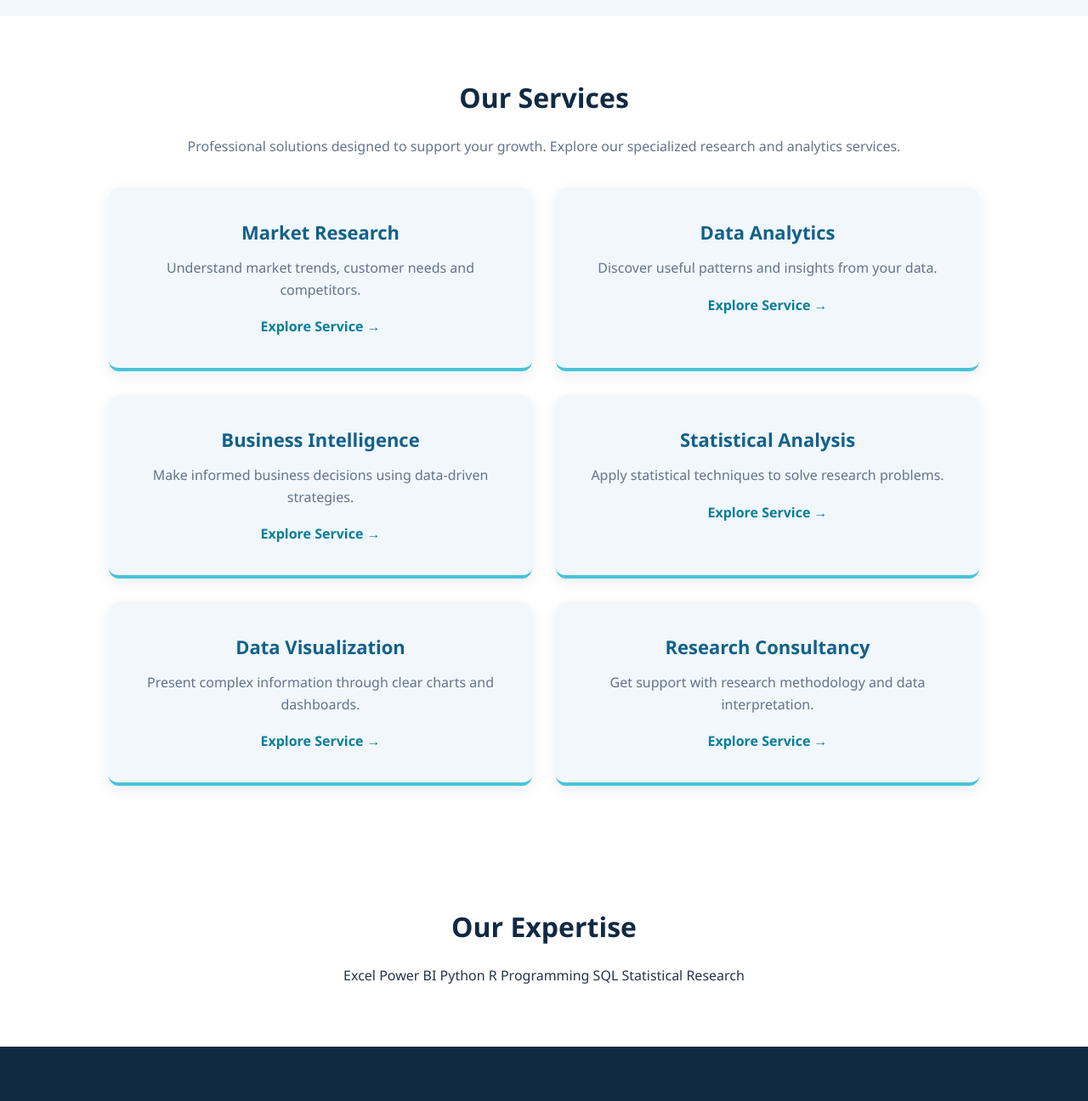
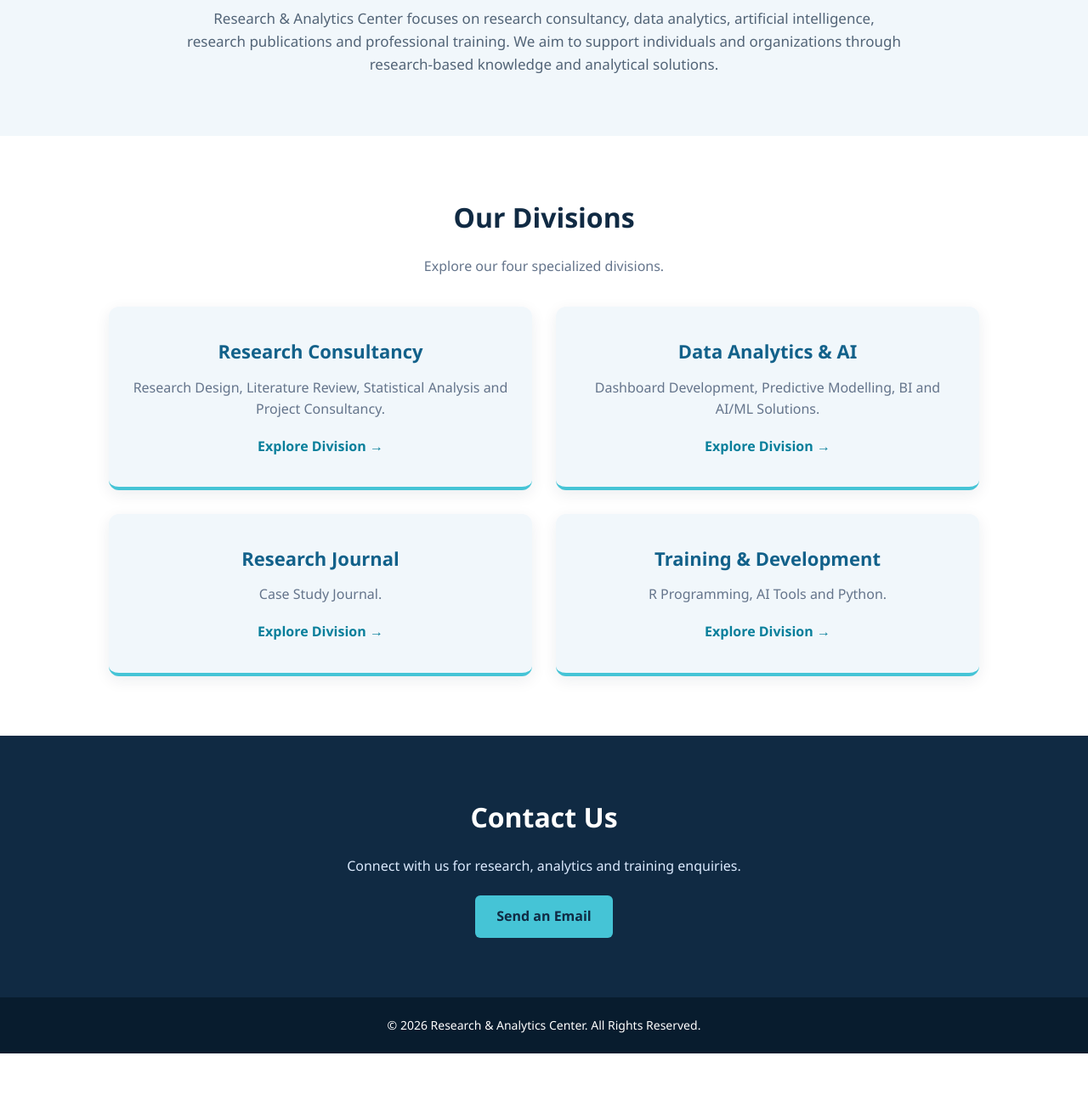
Before and after one commit to ojtwebsitemanagement-prog/research-analytics-website, a plain HTML site: page index.html in a window 1280 px wide. Shown: the part 706-2002 px from the top of the page at 85% size. After the commit the page ends 1946 px from the top, so only its background shows below. Drawn offline with Linux system fonts and the light colour scheme.

Commit message:
Updated Index Service Page

```diff
--- a/index.html
+++ b/index.html
@@ -4,7 +4,7 @@
 <head>
     <meta charset="UTF-8">
     <meta name="viewport" content="width=device-width, initial-scale=1.0">
-    <title>Research & Analytics Consultancy</title>
+    <title>Research & Analytics Center</title>
     <link rel="stylesheet" href="style.css">
 </head>
 <body>
@@ -12,114 +12,85 @@
 <header>
     <nav class="navbar">
         <div class="logo">Research<span>&Analytics</span></div>
-
         <ul class="nav-links">
             <li><a href="#home">Home</a></li>
             <li><a href="#about">About</a></li>
-                <li><a href="#services">Services</a></li>
-                <li><a href="#expertise">Expertise</a></li>
+            <li><a href="#divisions">Divisions</a></li>
+            <li><a href="research-journal.html">Research Journal</a></li>
             <li><a href="#contact">Contact</a></li>
         </ul>
     </nav>
 </header>
 
-    <section class="services" id="divisions">
+<section class="hero" id="home">
     <div class="hero-content">
-            <p class="tagline">INSIGHTS THAT DRIVE SUCCESS</p>
-            <h1>Turning Research Into <span>Smart Decisions</span></h1>
+        <p class="tagline">RESEARCH • ANALYTICS • INNOVATION</p>
+        <h1>Research & Analytics <span>Center</span></h1>
         <p>
-                We provide research, data analytics and business
-                intelligence solutions to help organizations
-                make better decisions.
+            Providing research consultancy, data analytics,
+            AI solutions and professional training and development.
         </p>
-            <a href="#services" class="btn">Explore Our Services</a>
+        <a href="#divisions" class="btn">Explore Our Divisions</a>
     </div>
 </section>
 
 <section class="about" id="about">
-        <h2>About Our Consultancy</h2>
+    <h2>About Us</h2>
     <p>
-            Research & Analytics Consultancy is dedicated to
-            transforming complex data into meaningful insights.
-            We help businesses and organizations understand
-            trends, identify opportunities and make informed decisions.
+        Research & Analytics Center focuses on research consultancy,
+        data analytics, artificial intelligence, research publications
+        and professional training. We aim to support individuals and
+        organizations through research-based knowledge and analytical
+        solutions.
     </p>
 </section>
 
-
-<section class="services" id="services">
-    <h2>Our Services</h2>
+<section class="services" id="divisions">
+    <h2>Our Divisions</h2>
     <p class="section-intro">
-        Professional solutions designed to support your growth.
-        Explore our specialized research and analytics services.
+        Explore our four specialized divisions.
     </p>
 
     <div class="service-container">
 
-        <a href="market-research.html" class="service-card">
-            <h3>Market Research</h3>
-            <p>Understand market trends, customer needs and competitors.</p>
-            <span class="learn-more">Explore Service →</span>
+        <a href="research-consultancy.html" class="service-card">
+            <h3>Research Consultancy</h3>
+            <p>Research Design, Literature Review, Statistical Analysis and Project Consultancy.</p>
+            <span class="learn-more">Explore Division →</span>
         </a>
 
-        <a href="data-analytics.html" class="service-card">
-            <h3>Data Analytics</h3>
-            <p>Discover useful patterns and insights from your data.</p>
-            <span class="learn-more">Explore Service →</span>
+        <a href="data-analytics-ai.html" class="service-card">
+            <h3>Data Analytics & AI</h3>
+            <p>Dashboard Development, Predictive Modelling, BI and AI/ML Solutions.</p>
+            <span class="learn-more">Explore Division →</span>
         </a>
 
-        <a href="business-intelligence.html" class="service-card">
-            <h3>Business Intelligence</h3>
-            <p>Make informed business decisions using data-driven strategies.</p>
-            <span class="learn-more">Explore Service →</span>
+        <a href="research-journal.html" class="service-card">
+            <h3>Research Journal</h3>
+            <p>Case Study Journal.</p>
+            <span class="learn-more">Explore Division →</span>
         </a>
 
-        <a href="statistical-analysis.html" class="service-card">
-            <h3>Statistical Analysis</h3>
-            <p>Apply statistical techniques to solve research problems.</p>
-            <span class="learn-more">Explore Service →</span>
-        </a>
-
-        <a href="data-visualization.html" class="service-card">
-            <h3>Data Visualization</h3>
-            <p>Present complex information through clear charts and dashboards.</p>
-            <span class="learn-more">Explore Service →</span>
-        </a>
-
-        <a href="research-consultancy.html" class="service-card">
-            <h3>Research Consultancy</h3>
-            <p>Get support with research methodology and data interpretation.</p>
-            <span class="learn-more">Explore Service →</span>
+        <a href="training-development.html" class="service-card">
+            <h3>Training & Development</h3>
+            <p>R Programming, AI Tools and Python.</p>
+            <span class="learn-more">Explore Division →</span>
         </a>
 
     </div>
 </section>
 
-    <section class="expertise" id="expertise">
-        <h2>Our Expertise</h2>
-        <div class="expertise-list">
-            <span>Excel</span>
-            <span>Power BI</span>
-            <span>Python</span>
-            <span>R Programming</span>
-            <span>SQL</span>
-            <span>Statistical Research</span>
-        </div>
-    </section>
-
 <section class="contact" id="contact">
-        <h2>Let's Work Together</h2>
-        <p>Have a research or analytics project in mind?</p>
-        <p>Contact us to explore how we can help.</p>
+    <h2>Contact Us</h2>
+    <p>Connect with us for research, analytics and training enquiries.</p>
     <a href="mailto:YOUR_PROJECT_GMAIL@gmail.com" class="btn">
-            Contact Us
+        Send an Email
     </a>
 </section>
 
 <footer>
-        <p>&copy; 2026 Research & Analytics Consultancy. All Rights Reserved.</p>
+    <p>&copy; 2026 Research & Analytics Center. All Rights Reserved.</p>
 </footer>
 
-    <script src="script.js"></script>
 </body>
 </html>
```
Lines whose indentation alone changed are shown as unchanged.
